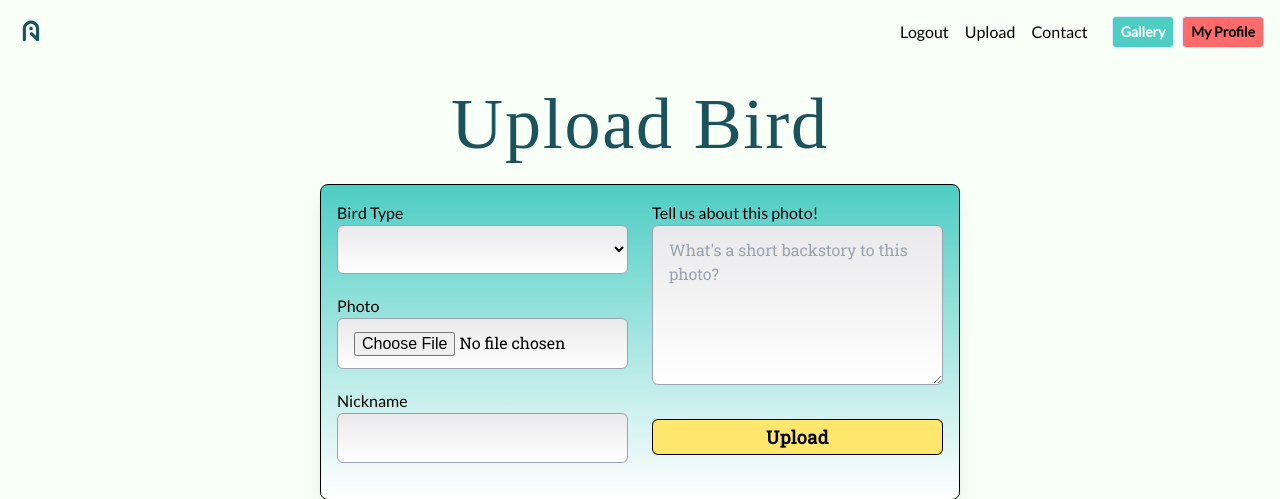
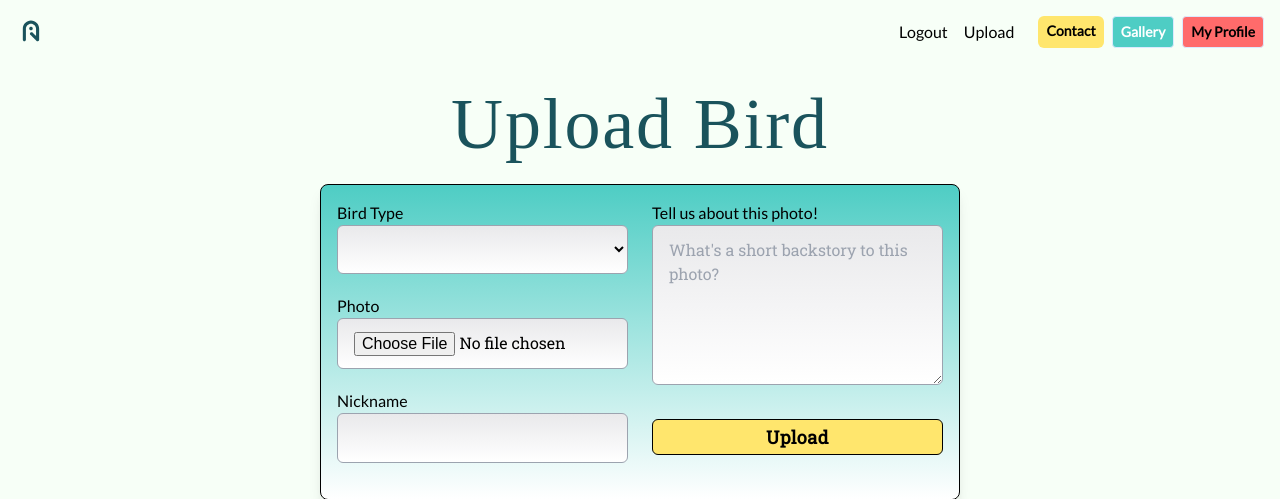
Before and after one commit to Code-Institute-Submissions/DaithiShan-bird-friend_OctResub, a Flask app: page /upload_bird in a window 1280 px wide. Shown: the top 499 px of the page. Run offline with Flask 2, Linux system fonts and the light colour scheme; the visitor is signed in with stand-in values (Sample User, id 1); lists and menus that the app fills with data are empty; some libraries are stand-ins or nearby versions; some web fonts are replaced.

Commit message:
Changed Contact Button on Nav to be consistent on Visitor and User views

```diff
--- a/bird_friend/templates/base.html
+++ b/bird_friend/templates/base.html
@@ -64,7 +64,6 @@
                         <div class="hidden md:flex">
                             <a class="block md:text-black mr-4" href="{{url_for('users.logout')}}">Logout</a>
                             <a class="block md:text-black mr-4" href="{{ url_for('birds.upload_bird') }}">Upload</a>
-                            <a class="block md:text-black mr-4" href="{{ url_for('main.contact') }}">Contact</a>
                         </div>
                     {% endif %}
                 <div class="flex text-sm">
@@ -74,6 +73,7 @@
                         <a class="btn-green" href="{{ url_for('users.login') }}">Login</a>
                         <a class="btn-red" href="{{ url_for('users.register') }}">Register</a>
                     {% else %}
+                        <a class="btn-yellow-nav" href="{{ url_for('main.contact') }}">Contact</a>
                         <a class="btn-green" href="{{ url_for('main.gallery', view='popular', animate='on') }}">Gallery</a>
                         <a class="btn-red" href="{{url_for('users.profile', username=current_user.username)}}">My Profile</a>
                     {% endif %}
```
